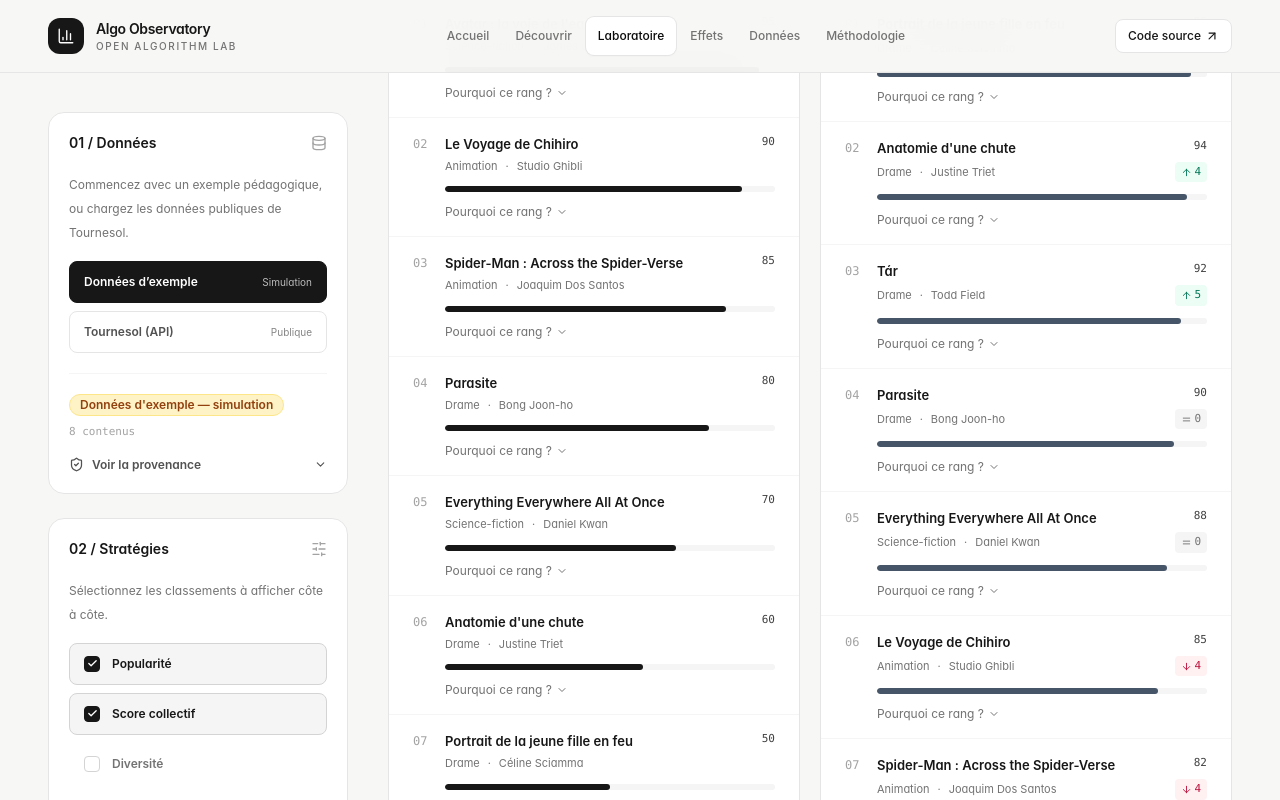
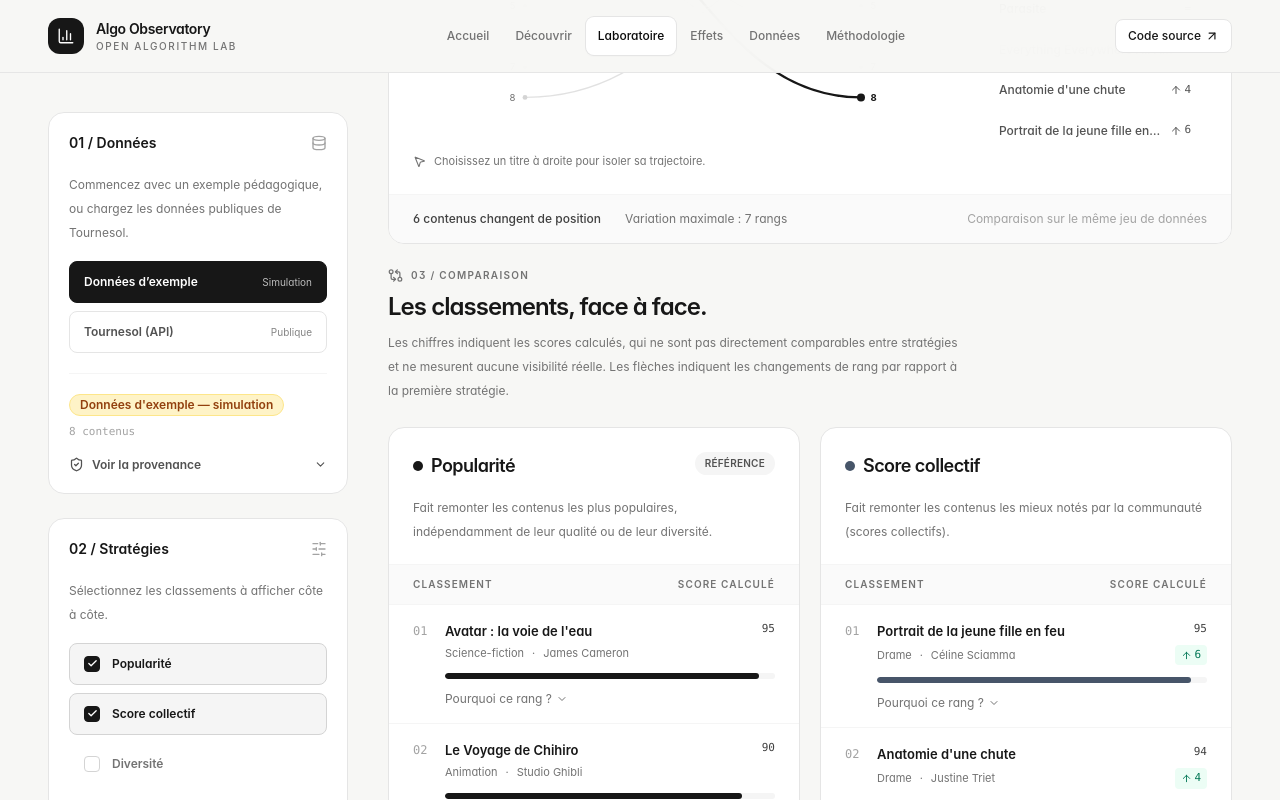
Before and after one commit to guillaume-flambard/algo-observatory, a React (Vite) app: page / in a window 1280 px wide. Both pictures are taken after a click on the button "Entrer dans le laboratoire". Shown: the part 824-1624 px from the top of the page. Built offline with nearby package versions, Linux system fonts and the light colour scheme.

Commit message:
feat(lab): connect interactive rank visualization to live strategy results

```diff
--- a/src/features/lab/Lab.tsx
+++ b/src/features/lab/Lab.tsx
@@ -10,6 +10,7 @@
   adaptTournesolToInternal,
 } from '@/core/adapters/tournesol-adapter';
 import { DatasetProvenance } from '@/features/data/dataset-provenance';
+import { RankFlow } from './RankFlow';
 
 type DataSource = 'simulation' | 'api';
 type ComputedResults = ReturnType<typeof computeResults>;
@@ -372,6 +373,10 @@
             </div>
           </div>
 
+          {selectedStrategies.length > 1 && (
+            <RankFlow strategies={selectedStrategies} resultsByStrategy={resultsByStrategy} />
+          )}
+
           <section aria-label="Comparaison des classements">
             <div className="mb-6 flex flex-wrap items-start justify-between gap-3">
               <div>
@@ -380,7 +385,7 @@
                 </div>
                 <h2 className="text-2xl font-semibold tracking-[-0.04em]">Les classements, face à face.</h2>
                 <p className="mt-2 max-w-xl text-xs leading-6 text-neutral-500">
-                  Les chiffres indiquent les scores propres à chaque stratégie, et non des mesures de visibilité réelle.
+                  Les chiffres indiquent les scores calculés, qui ne sont pas directement comparables entre stratégies et ne mesurent aucune visibilité réelle.
                   {selectedStrategies.length > 1 && ' Les flèches indiquent les changements de rang par rapport à la première stratégie.'}
                 </p>
               </div>
```
